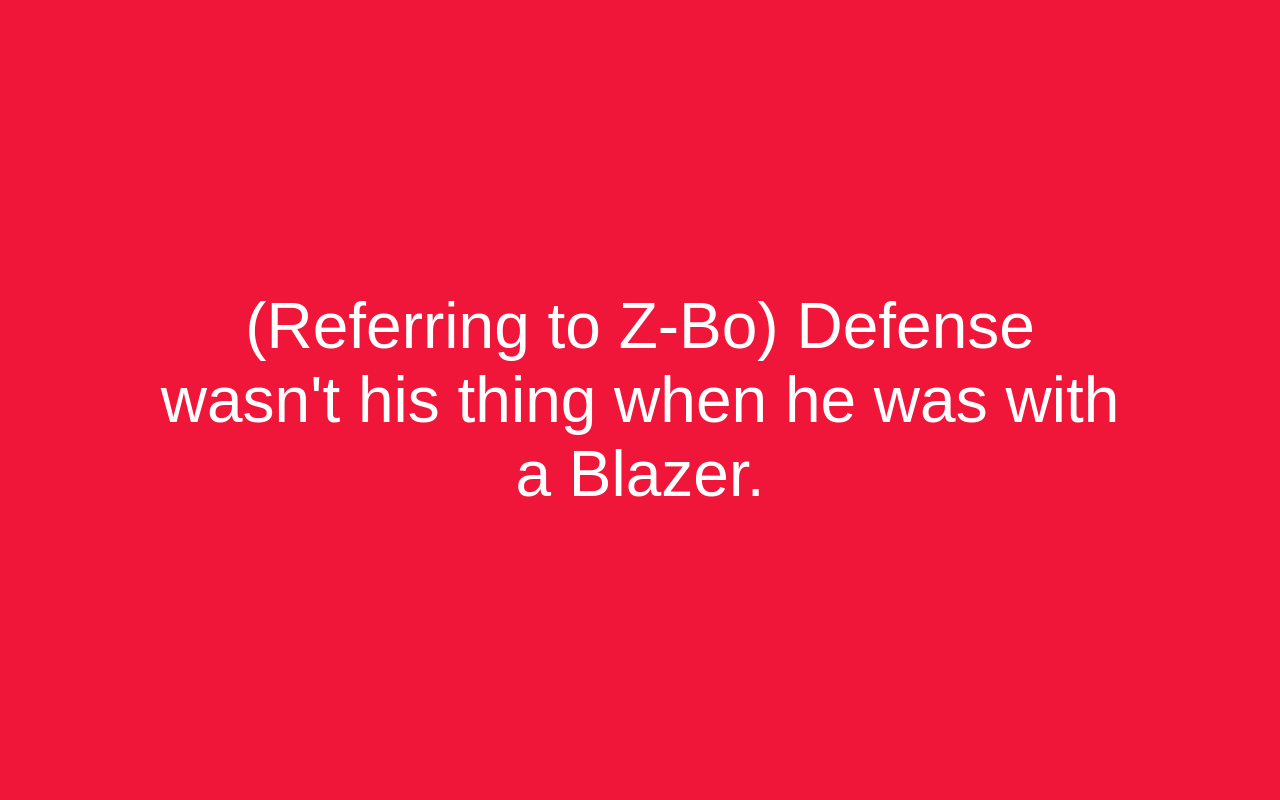
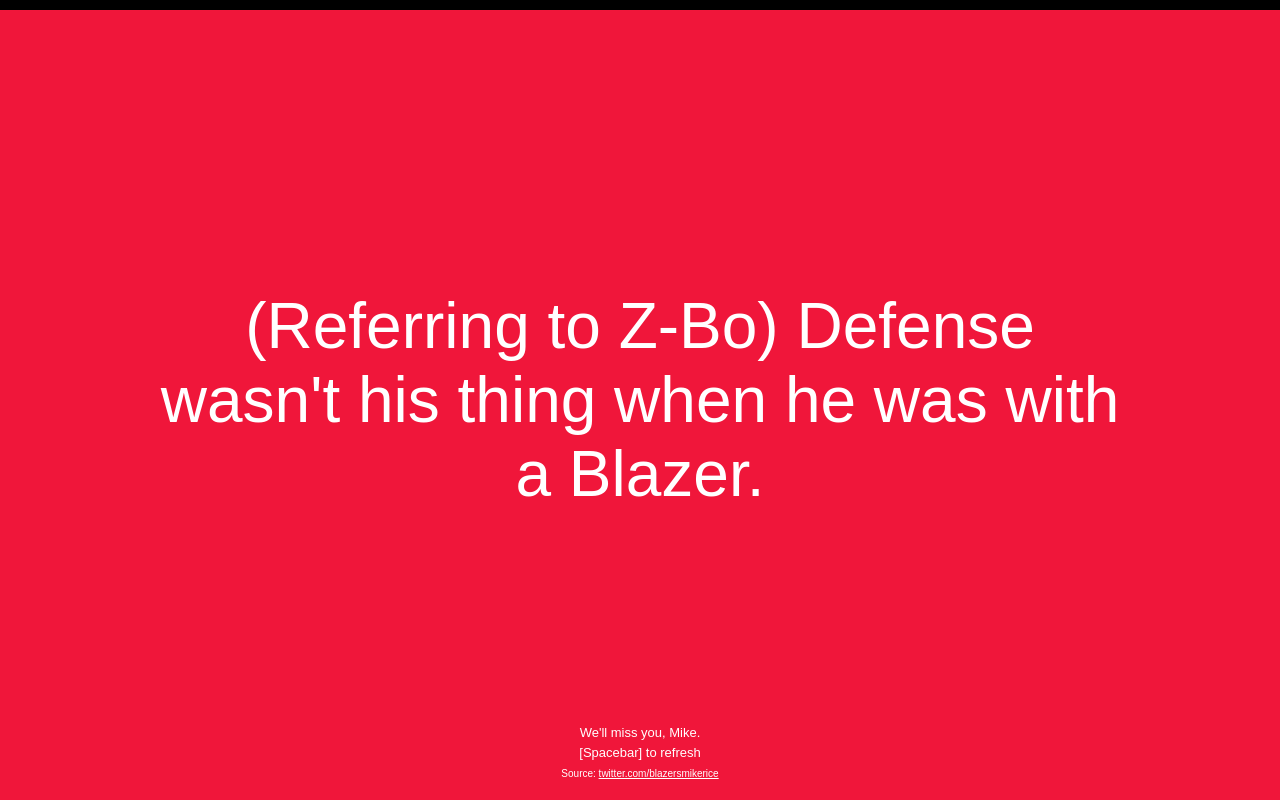
Before and after one commit to joshellington/wildmikesays, a PHP site: page / in a window 1280 px wide. Run offline with PHP 8.4, Linux system fonts and the light colour scheme; some libraries are stand-ins or nearby versions; some web fonts are replaced.

Commit message:
Small tweaks

```diff
--- a/css/main.css
+++ b/css/main.css
@@ -14,6 +14,10 @@
 body {
   font-family: 'Chivo', sans-serif;
   background-color: #F0163A;
+  color: white;
+  border-top: 10px solid black; }
+
+a {
   color: white; }
 
 #tweet {
@@ -27,3 +31,17 @@
   @media screen and (max-width: 768px) {
     #tweet {
       font-size: 32px; } }
+
+p {
+  font-size: 13px;
+  margin: 0;
+  padding: 0 0 5px 0; }
+  p small {
+    font-size: 10px; }
+
+#info {
+  position: absolute;
+  bottom: 15px;
+  left: 0;
+  width: 100%;
+  text-align: center; }
--- a/css/main.scss
+++ b/css/main.scss
@@ -6,6 +6,11 @@
 body {
   font-family: 'Chivo', sans-serif;
   background-color: #F0163A;
+  color: white;
+  border-top: 10px solid black;
+}
+
+a {
   color: white;
 }
 
@@ -19,3 +24,21 @@
     font-size: 32px;
   }
 }
+
+p {
+  font-size: 13px;
+  margin: 0;
+  padding: 0 0 5px 0;
+
+  small {
+    font-size: 10px;
+  }
+}
+
+#info {
+  position: absolute;
+  bottom: 15px;
+  left: 0;
+  width: 100%;
+  text-align: center;
+}
--- a/home.html
+++ b/home.html
@@ -14,6 +14,12 @@
 
   <div id="tweet"></div>
 
+  <div id="info">
+    <p>We'll miss you, Mike.</p>
+    <p>[Spacebar] to refresh</p>
+    <p><small>Source: <a href="https://twitter.com/blazersmikerice">twitter.com/blazersmikerice</a></small></p>
+  </div>
+
   <script src="//ajax.googleapis.com/ajax/libs/jquery/1.10.1/jquery.min.js"></script>
   <script>window.jQuery || document.write('<script src="js/lib/jquery-1.10.1.min.js"><\/script>')</script>
 
```
